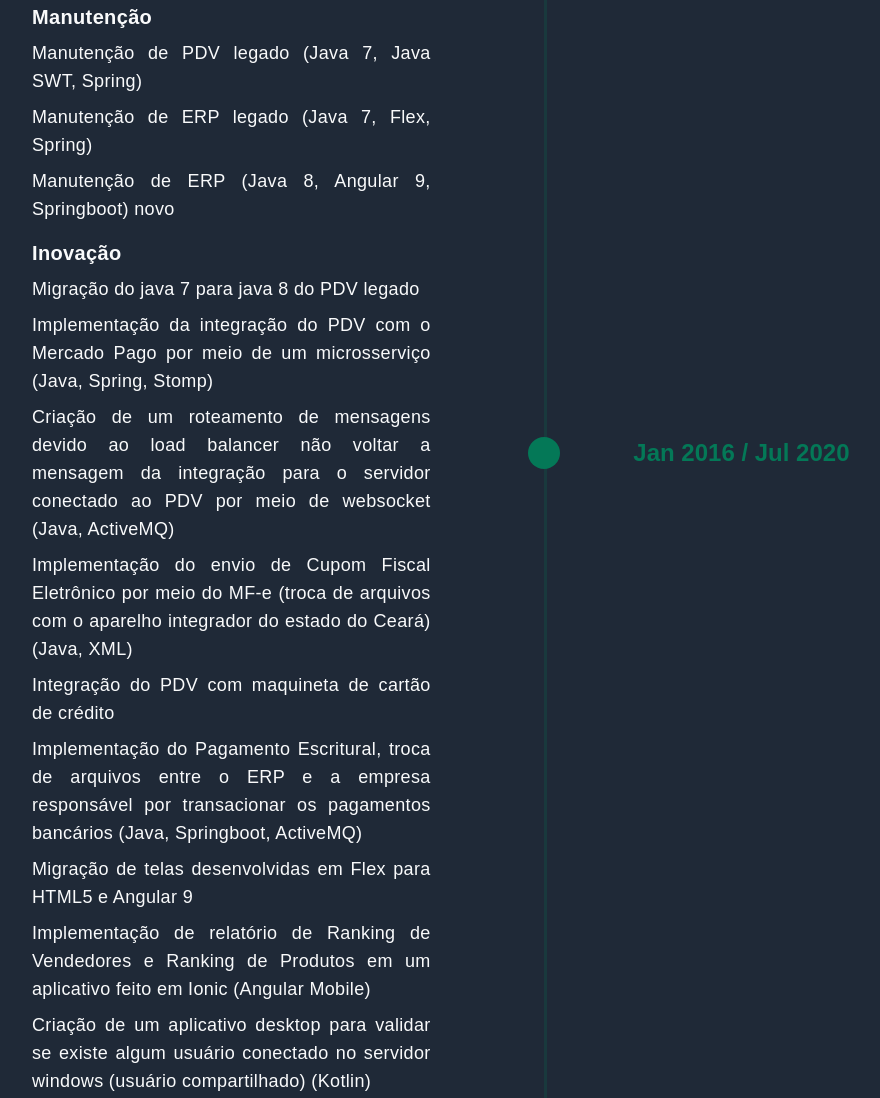
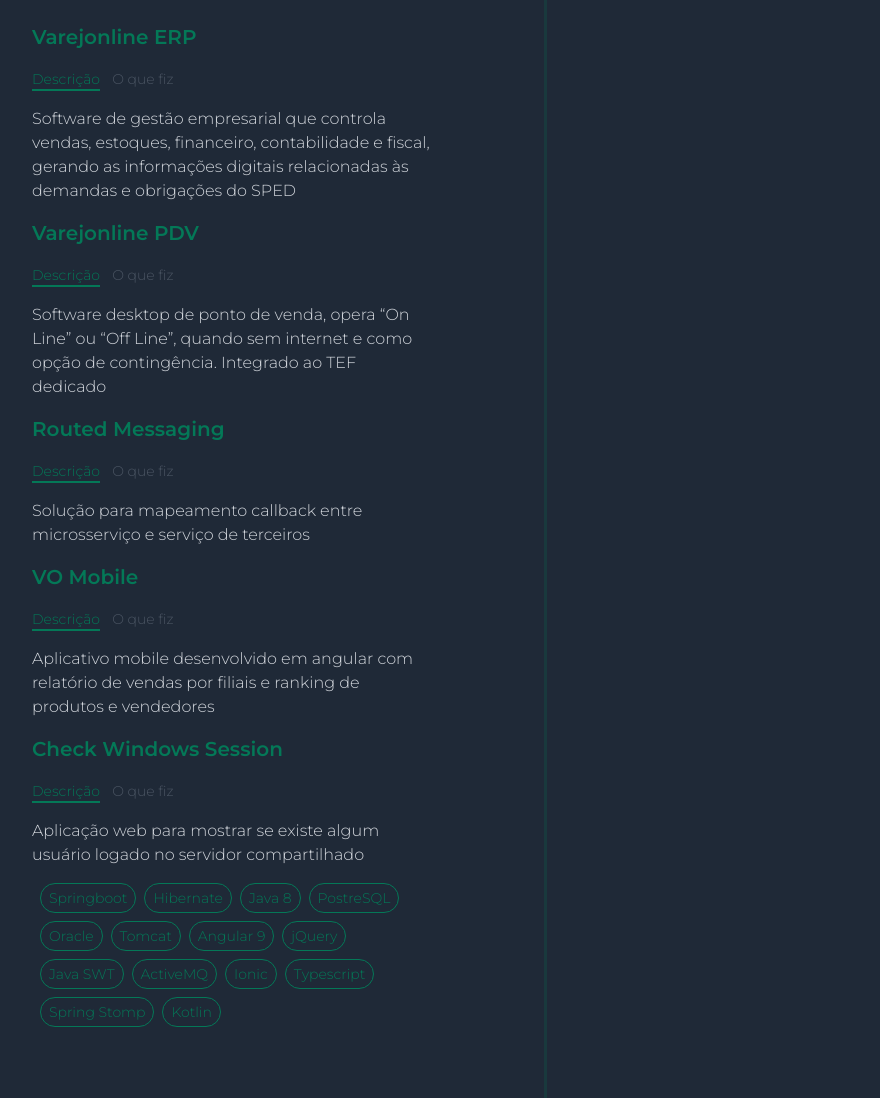
Before and after one commit to FelipeNathan/about-me, a website built with webpack: page src/index.html in a window 1280 px wide. Shown: the part 1481-2579 px from the top of the page, without its empty margins (96-976 px from the left). Built offline with nearby package versions, Linux system fonts and the light colour scheme.

Commit message:
Improving layout

```diff
--- a/src/index.html
+++ b/src/index.html
@@ -1,61 +1,82 @@
 <html>
 <head>
-  <base href='/' />
   <meta charset="utf-8" />
+  <meta name="viewport" content="width=device-width, initial-scale=1.0" />
   <title>Resume of Felipe Nathan</title>
 </head>
-<body class="bg-gray-800 text-gray-50">
+<body class="bg-gray-800 text-gray-300">
 
-  <!-- component -->
   <div class="w-full h-screen bg-gray-dark sm:p-0 md:p-4 lg:p-8 xl:px-16 xl:py-8">
 
     <div class="flex flex-col w-full space-y-4" x-data="getInfo()">
       <div class="bg-no-repeat bg-contain w-60 h-60 rounded-full self-center mb-8" style="background-image: url('assets/me.jpg')"></div>
 
-      <p class="font-bold text-3xl text-center" x-text="name"></p>
-      <p class="text-lg text-center" x-text="age" ></p>
-      <p class="text-lg text-center" x-text="location"></p>
-      <p class="text-lg text-justify" x-text="resume"></p>
+      <h3 class="font-bold text-3xl text-center" x-text="name"></h3>
+      <p class="text-base text-center" x-text="age" ></p>
+      <p class="text-base text-center" x-text="location"></p>
+      <p class="text-base text-justify" x-text="resume"></p>
     </div>
 
-    <div class="experiente">
     <h3 class="my-3 font-bold text-3xl text-center"> Experiências </h3>
-      <div class="relative p-10">
+
+    <div x-data="{ ...getJobs(), reverse }">
+      <div class="relative m-10">
         <div class="border-r-2 border-opacity-20 border-green-700 border absolute h-full" style="left: 50%"></div>
 
-        <div x-data="{ ...getJobs(), reverse }">
-          <template x-for="(job, index) in jobs" :key="index">
+        <template x-for="job in jobs" :key="job">
+          <div class="mb-8 flex justify-between" x-bind:class="{ 'flex-row-reverse': reverse(job.order)  }">
 
-            <div class="mb-8 flex justify-between items-center w-full left-timeline" x-bind:class="{ 'flex-row-reverse': reverse(job.order)  }">
-              <div class="order-1 w-5/12 grid" x-bind:class="{ 'justify-items-end': !reverse(job.order) } ">
+            <!-- Period -->
+            <div class="order-1 w-5/12 grid mt-16" x-bind:class="{ 'justify-items-end': !reverse(job.order) } ">
               <p class="font-bold text-2xl text-green-700" x-text="job.period"></p>
             </div>
 
-              <div class="z-20 flex items-center order-1 bg-green-700 w-8 h-8 rounded-full"></div>
+            <!-- Timeline ball-->
+            <div class="z-20 flex items-center order-1 bg-green-700 w-8 h-8 rounded-full mt-16" style="padding-top: -10em"></div>
 
+            <!-- Job description -->
             <div class="order-1 rounded-lg w-5/12 px-6 py-4 grid justify-items-center">
 
               <div class="bg-no-repeat bg-contain w-32 h-32 rounded-full" :style="`background-image: url('${job.logo}')`"></div>
 
               <h3 class="my-4 font-bold text-green-700 text-2xl" x-bind:class="{ 'text-right': reverse(job.order)  }" x-text="job.company"></h3>
 
-                <div class="text-sm leading-snug tracking-wide text-opacity-100">
-                  <template x-if="job.maintenances.length">
-                    <p class="font-semibold text-xl">Manutenção</p>
+              <div>
+                <template x-for="p in job.projects" :key="p">
+                  <div>
+                    <div class="flow flow-col space-y-4 mt-4">
+                      <div class="text-green-700 text-xl font-semibold" x-text="p.name"></div>
+                      <div class="flow flow-row">
+                        <button
+                        class="text-sm text-gray-600 border-b-2 border-transparent hover:text-green-700 mr-2 focus:outline-none"
+                        :class="{ 'border-green-700 text-green-700': p.tab === 'description'}"
+                        @click="p.tab = 'description'">Descrição
+                      </button>
+                      <button
+                      class="text-sm text-gray-600 border-b-2 border-transparent hover:text-green-700 mr-2 focus:outline-none"
+                      :class="{ 'border-green-700 text-green-700': p.tab === 'participation'}"
+                      @click="p.tab = 'participation'">O que fiz
+                    </button>
+                  </div>
+                  <template x-if="p.tab === 'description'">
+                    <div class="text-base" x-text="p.description"></div>
+                  </template>
+                  <template x-if="p.tab === 'participation'">
                     <ul class="list-none space-y-2">
-                      <template x-for="text in job.maintenances">
-                        <li x-text="text" class="text-lg text-justify"></li>
+                      <template x-for="participation in p.participations" :key="participation">
+                        <li class="text-base text-justify" x-text="participation"></li>
                       </template>
                     </ul>
                   </template>
-
-                  <template x-if="job.inovations.length">
-                    <p class="font-semibold text-xl mt-4">Inovação</p>
-                      <ul class="list-none space-y-2">
-                        <template x-for="text in job.inovations">
-                          <li x-text="text" class="text-lg text-justify"></li>
+                </div>
+              </div>
             </template>
-                      </ul>
+          </div>
+          <div class="flex flex-row flex-wrap my-2 space-x-2 space-y-2">
+            <template x-for="tech in job.techs">
+              <div>
+                <span class="inline-block px-2 py-1 text-xs text-sm text-center text-green-700 transition bg-transparent border border-green-700 rounded-full ripple hover:bg-green-700 hover:text-gray-300" x-text="tech"></span>
+              </div>
             </template>
           </div>
         </div>
@@ -64,6 +85,5 @@
   </div>
 </div>
 </div>
-  </div>
 </body>
 </html>
--- a/src/index.js
+++ b/src/index.js
@@ -7,67 +7,111 @@ window.getJobs = function(){
         jobs: [{
             company: 'TOTVS S.A.',
             period: 'Ago 2020 / Atual',
-            maintenances: [
-                'Manutenção do Fluig Plataforma (Java EE, Spring, Jboss)'
-            ],
-            inovations: [
-                'Implementação do projeto Storage, criando token JWT para upload de arquivos e integração com Amazon S3 (Java, Springboot, AWS)',
-                'Implementação da coleta de uso do bucket da Amazon S3 utilizando Amazon Athena e Amazon Cloud Trail (Java, Springboot, AWS)'
-            ],
+            projects: [{
+                tab: 'description',
+                name: "Fluig Plataforma",
+                description: "Fluig é uma plataforma que agrega vários serviços da TOTVS como BPM, ECM, LMS e outros.",
+                participations: ["Participo do projeto dando manutenção e implementando novos recursos de acordo com as demandas de clientes"],
+            },{
+                tab: 'description',
+                name: "Fluig Storage",
+                description: "Um microsserviço integrado à AWS que tem por finalidade, gerenciar os arquivos importandos dentro do Fluig Plataforma.",
+                participations: ["Nele implementei o recurso de gerar um token JWT público para upload de arquivos sem a necessidade de estar logado no sistema e também a consulta de utilização do AWS S3 por meio do AWS Athena e AWS Cloudl Trail."],
+            }],
+            techs: ['Springboot', 'Hibernate', 'Java 11', 'AWS', 'Jboss', 'MySQL'],
             logo: 'assets/totvs.jpg',
             order: 1,
         },{
             company: 'Varejonline',
             period: 'Jan 2016 / Jul 2020',
-            maintenances: [
-                'Manutenção de PDV legado (Java 7, Java SWT, Spring)',
-                'Manutenção de ERP legado (Java 7, Flex, Spring)',
-                'Manutenção de ERP (Java 8, Angular 9, Springboot) novo'
+            projects: [{
+                tab: 'description',
+                name: "Varejonline ERP",
+                description: "Software de gestão empresarial que controla vendas, estoques, financeiro, contabilidade e fiscal, gerando as informações digitais relacionadas às demandas e obrigações do SPED",
+                participations: [
+                    'Implementação do Pagamento Escritural, troca de arquivos entre o ERP e a empresa responsável por transacionar os pagamentos bancários',
+                    'Migração de telas desenvolvidas em Flex para HTML5 e Angular 9',
                 ],
-            inovations: [
+            },{
+                tab: 'description',
+                name: "Varejonline PDV",
+                description: "Software desktop de ponto de venda, opera “On Line” ou “Off Line”, quando sem internet e como opção de contingência. Integrado ao TEF dedicado",
+                participations: [
                     'Migração do java 7 para java 8 do PDV legado',
-                'Implementação da integração do PDV com o Mercado Pago por meio de um microsserviço  (Java, Spring, Stomp)',
-                'Criação de um roteamento de mensagens devido ao load balancer não voltar a mensagem da integração para o servidor conectado ao PDV por meio de websocket (Java, ActiveMQ)',
-                'Implementação do envio de Cupom Fiscal Eletrônico por meio do MF-e (troca de arquivos com o aparelho integrador do estado do Ceará) (Java, XML)',
+                    'Implementação da integração do PDV com o Mercado Pago por meio de um microsserviço',
+                    'Implementação do envio de Cupom Fiscal Eletrônico por meio do MF-e (troca de arquivos com o aparelho integrador do estado do Ceará)',
                     'Integração do PDV com maquineta de cartão de crédito',
-                'Implementação do Pagamento Escritural, troca de arquivos entre o ERP e a empresa responsável por transacionar os pagamentos bancários (Java, Springboot, ActiveMQ)',
-                'Migração de telas desenvolvidas em Flex para HTML5 e Angular 9',
-                'Implementação de relatório de Ranking de Vendedores e Ranking de Produtos em um aplicativo feito em Ionic (Angular Mobile)',
-                'Criação de um aplicativo desktop para validar se existe algum usuário conectado no servidor windows (usuário compartilhado) (Kotlin)'
                 ],
+            },{
+                tab: 'description',
+                name: "Routed Messaging",
+                description: "Solução para mapeamento callback entre microsserviço e serviço de terceiros",
+                participations: [
+                    'Criação de um roteamento de mensagens devido ao load balancer não voltar a mensagem da integração para o servidor conectado ao PDV por meio de websocket'
+                ],
+            },{
+                tab: 'description',
+                name: "VO Mobile",
+                description: "Aplicativo mobile desenvolvido em angular com relatório de vendas por filiais e ranking de produtos e vendedores",
+                participations: [
+                    'Implementação de relatório de Ranking de Vendedores e Ranking de Produtos em um aplicativo feito em Ionic',
+                ]
+            },{
+                tab: 'description',
+                name: "Check Windows Session",
+                description: "Aplicação web para mostrar se existe algum usuário logado no servidor compartilhado",
+                participations: [
+                    'Criação de um aplicativo desktop para validar se existe algum usuário conectado no servidor windows (usuário compartilhado)',
+                ],
+            }],
+            techs: ['Springboot', 'Hibernate', 'Java 8', 'PostreSQL', 'Oracle', 'Tomcat', 'Angular 9', 'jQuery', 'Java SWT', 'ActiveMQ', 'Ionic', 'Typescript', 'Spring Stomp', 'Kotlin'],
             logo: 'assets/varejonline.jpg',
             order: 2,
         },{
             company: 'Neomind',
             period: 'Jul 2015 / Jan 2016',
-            maintenances: [],
-            inovations: [
-                'Criação do relatório dinâmico, transformando os objetos do produto em uma estrutura para impressão no ireport (Java, iReport)',
-                'Criação da nova funcionalidade de logtime, listando dos os projetos no nome do usuário para informar as horas trabalhadas (Java, AngularJS)',
-                'Criação e manutenção de workflows de clientes'
+            projects: [{
+                tab: 'description',
+                name: "Fusion Platform",
+                description: "Fusion para gerenciamento de documentos e gerenciamento de processos criado pela Neomind",
+                participations: [
+                    'Criação do relatório dinâmico, transformando o formulário dinâmico do Fusion em uma estrutura para impressão no ireport',
+                    'Criação e manutenção de workflows de clientes',
+                    'Criação da nova funcionalidade de logtime, listando dos os projetos no nome do usuário para informar as horas trabalhadas',
                 ],
+            }],
+            techs: ['Java EE', 'Hibernate', 'Java 7', 'Tomcat', 'SQL Server', 'AngularJS', 'jQuery'],
             logo: 'assets/neomind.jpg',
             order: 3,
         },{
-            company: 'Linx Microvix',
+            company: 'Linx',
             period: 'Jul 2012 / Jul 2015',
-            maintenances: [
-                'Manutenção do ERP, correção de bugs e regras de negócio (ASP)'
+            projects: [{
+                tab: 'description',
+                name: "Microvix ERP",
+                description: "Microvix ERP é um sistema para gestão empreserial que atende todas as rotinas das redes e franquias, apoiando o relacionamento franqueador-franqueado e oferecendo soluções eficientes para os demais processos financeiros",
+                participations: [
+                    'Manutenção do ERP, correção de bugs e regras de negócio (ASP)',
+                    'Implementação do ASP-ORM, mapeando as tabelas em classes de ASP',
+                    'Migração de páginas com programação funcional para páginas com orientação a objetos e padrão MVC (ASP, JQuery)',
+                    'Criação da rotina de venda de óculos e/ou armações, validando regras de agregação dos produtos (C#)',
                 ],
-            inovations: [
-                'Implementação do ASP-ORM, mapeando as tabelas em classes de ASP (ASP, T-SQL)',
-                'Migração de páginas com programação funcional para páginas com orientação a objetos e padrão MVC (ASP, JQuery)',
-                'Criação da rotina de venda de óculos e/ou armações, validando regras de agregação dos produtos (C#)'
-            ],
+            }],
+            techs: ['ASP3', 'C#', 'SQL Server', 'IIS', 'jQuery'],
             logo: 'assets/linx.jpg',
             order: 4,
         }, {
             company: 'Staff Informática',
             period: 'Jan 2012 / Jun 2012',
-            maintenances: [
-                'Estágio em progração com Power Builder, os analistas de sistemas passavam poucas demandas a serem executadas, sendo o mais comum, troca de valor de labels'
+            projects: [{
+                tab: 'description',
+                name: "GECEX",
+                description: "Sistema para gestão de comércio exterior",
+                participations: [
+                    'Estágio em progração com Power Builder, os analistas de sistemas passavam poucas demandas a serem executadas, sendo o mais comum, troca de valor de labels',
                 ],
-            inovations: [],
+            }],
+            techs: ['Power Builder'],
             logo: 'assets/staff.jpg',
             order: 5,
         }].sort((j1, j2) => j1.order <= j2.order ? -1 : 1)
--- a/src/style.css
+++ b/src/style.css
@@ -1,7 +1,10 @@
+@import url('https://fonts.googleapis.com/css2?family=Montserrat:wght@300&display=swap');
+@import url('https://fonts.googleapis.com/css2?family=Montserrat:wght@600&display=swap');
+@import url('https://fonts.googleapis.com/css2?family=Montserrat:wght@700&display=swap');
+
 @tailwind base;
 @tailwind component;
 
-@import url('https://fonts.googleapis.com/css2?family=Montserrat:wght@300&display=swap');
 * { font-family: 'Montserrat', sans-serif; }
 
 @tailwind utilities;
```
Lines whose indentation alone changed are shown as unchanged.
